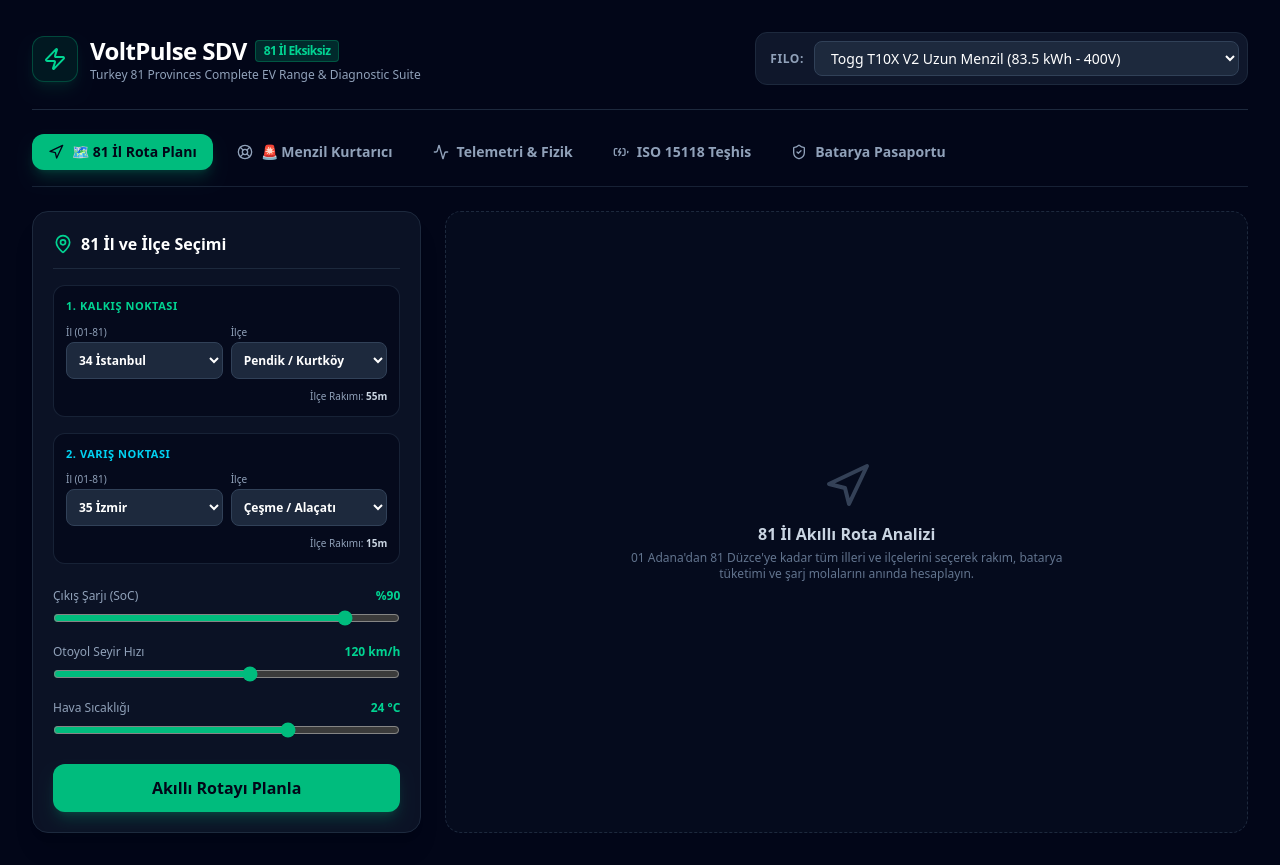
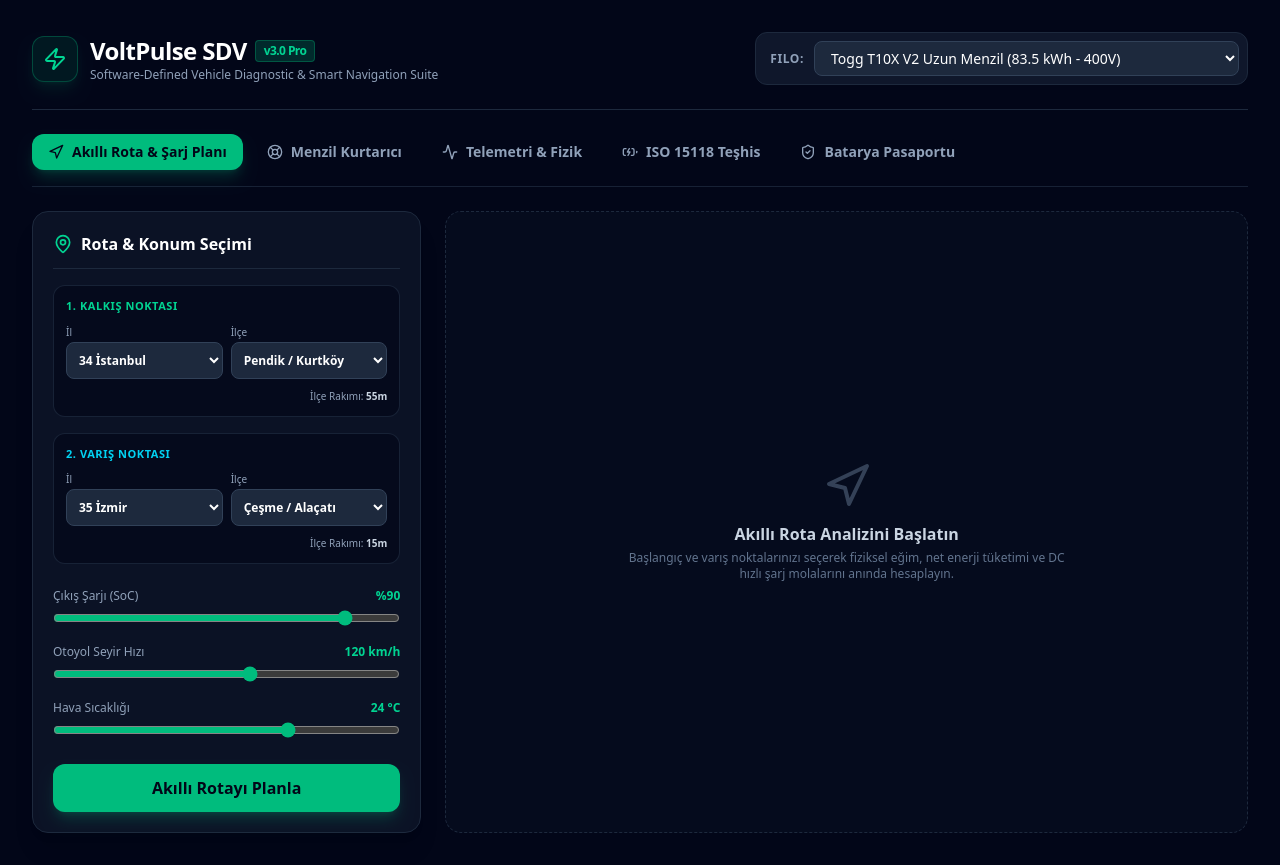
Before and after one commit to ardaygun190-lab/VoltPulse_SDV, a React (Vite) app in the folder client/: page / in a window 1280 px wide. Built offline with nearby package versions, Linux system fonts and the light colour scheme.

Commit message:
style: clean up header labels, subtitles and navigation tabs for professional UI

```diff
--- a/client/src/App.tsx
+++ b/client/src/App.tsx
@@ -250,7 +250,7 @@
   }
 ];
 
-// --- 81 İLİN TAMAMI (01'DEN 81'E EKSİKSİZ PLAKA SIRASI) ---
+// --- 81 İLİN TAMAMI (01 - 81 EKSİKSİZ PLAKA SIRASIYLA) ---
 interface DistrictItem {
   id: string;
   name: string;
@@ -399,7 +399,7 @@
 
   // Kalkış Seçim Yardımcıları
   const currentOrigProvince = useMemo(() =>
-    TURKEY_PROVINCES.find(p => p.id === origProvinceId) || TURKEY_PROVINCES[33], // 34 İstanbul
+    TURKEY_PROVINCES.find(p => p.id === origProvinceId) || TURKEY_PROVINCES[33],
     [origProvinceId]
   );
   const currentOrigDistrict = useMemo(() =>
@@ -409,7 +409,7 @@
 
   // Varış Seçim Yardımcıları
   const currentDestProvince = useMemo(() =>
-    TURKEY_PROVINCES.find(p => p.id === destProvinceId) || TURKEY_PROVINCES[34], // 35 İzmir
+    TURKEY_PROVINCES.find(p => p.id === destProvinceId) || TURKEY_PROVINCES[34],
     [destProvinceId]
   );
   const currentDestDistrict = useMemo(() =>
@@ -430,7 +430,7 @@
     setDestDistrictId(p.districts[0].id);
   };
 
-  // --- HAVERSINE İKİ İLÇE ARASI MESAFE HESABI ---
+  // --- HAVERSINE GERÇEK KARAYOLU MESAFE HESABI ---
   const calculateDistanceKm = (d1: DistrictItem, d2: DistrictItem) => {
     const R = 6371;
     const dLat = ((d2.lat - d1.lat) * Math.PI) / 180;
@@ -693,9 +693,9 @@
           </div>
           <div>
             <h1 className="text-2xl font-bold tracking-tight text-white flex items-center gap-2">
-              VoltPulse SDV <span className="text-xs px-2 py-0.5 rounded bg-emerald-500/20 text-emerald-400 border border-emerald-500/30">81 İl Eksiksiz</span>
+              VoltPulse SDV <span className="text-xs px-2 py-0.5 rounded bg-emerald-500/20 text-emerald-400 border border-emerald-500/30">v3.0 Pro</span>
             </h1>
-            <p className="text-xs text-slate-400">Turkey 81 Provinces Complete EV Range & Diagnostic Suite</p>
+            <p className="text-xs text-slate-400">Software-Defined Vehicle Diagnostic & Smart Navigation Suite</p>
           </div>
         </div>
 
@@ -726,7 +726,7 @@
               : 'text-slate-400 hover:text-white hover:bg-slate-900'
           }`}
         >
-          <Navigation className="w-4 h-4" /> 🗺️ 81 İl Rota Planı
+          <Navigation className="w-4 h-4" /> Akıllı Rota & Şarj Planı
         </button>
         <button
           onClick={() => setActiveTab('saver')}
@@ -736,7 +736,7 @@
               : 'text-slate-400 hover:text-white hover:bg-slate-900'
           }`}
         >
-          <LifeBuoy className="w-4 h-4" /> 🚨 Menzil Kurtarıcı
+          <LifeBuoy className="w-4 h-4" /> Menzil Kurtarıcı
         </button>
         <button
           onClick={() => setActiveTab('telemetry')}
@@ -773,13 +773,13 @@
       {/* Ana Gövde */}
       <main className="max-w-7xl mx-auto mt-6">
 
-        {/* 1. SEKME: 81 İL ROTA PLANI */}
+        {/* 1. SEKME: ROTA VE ŞARJ PLANI */}
         {activeTab === 'route' && (
           <div className="grid grid-cols-1 lg:grid-cols-3 gap-6">
             <div className="bg-slate-900/70 border border-slate-800 rounded-2xl p-5 flex flex-col justify-between shadow-xl">
               <div className="space-y-4">
                 <h2 className="text-base font-bold text-white flex items-center gap-2 border-b border-slate-800 pb-3">
-                  <MapPin className="w-5 h-5 text-emerald-400" /> 81 İl ve İlçe Seçimi
+                  <MapPin className="w-5 h-5 text-emerald-400" /> Rota & Konum Seçimi
                 </h2>
 
                 {/* 1. KALKIŞ NOKTASI */}
@@ -790,7 +790,7 @@
 
                   <div className="grid grid-cols-2 gap-2">
                     <div>
-                      <label className="text-[10px] text-slate-400 block mb-0.5">İl (01-81)</label>
+                      <label className="text-[10px] text-slate-400 block mb-0.5">İl</label>
                       <select
                         value={origProvinceId}
                         onChange={(e) => handleOrigProvinceChange(e.target.value)}
@@ -829,7 +829,7 @@
 
                   <div className="grid grid-cols-2 gap-2">
                     <div>
-                      <label className="text-[10px] text-slate-400 block mb-0.5">İl (01-81)</label>
+                      <label className="text-[10px] text-slate-400 block mb-0.5">İl</label>
                       <select
                         value={destProvinceId}
                         onChange={(e) => handleDestProvinceChange(e.target.value)}
@@ -1006,9 +1006,9 @@
               ) : (
                 <div className="h-full min-h-[320px] bg-slate-900/30 border border-dashed border-slate-800 rounded-2xl p-12 flex flex-col items-center justify-center text-center">
                   <Navigation className="w-12 h-12 text-slate-600 mb-3 animate-pulse" />
-                  <h3 className="text-base font-semibold text-slate-300">81 İl Akıllı Rota Analizi</h3>
+                  <h3 className="text-base font-semibold text-slate-300">Akıllı Rota Analizini Başlatın</h3>
                   <p className="text-xs text-slate-500 max-w-md mt-1">
-                    01 Adana'dan 81 Düzce'ye kadar tüm illeri ve ilçelerini seçerek rakım, batarya tüketimi ve şarj molalarını anında hesaplayın.
+                    Başlangıç ve varış noktalarınızı seçerek fiziksel eğim, net enerji tüketimi ve DC hızlı şarj molalarını anında hesaplayın.
                   </p>
                 </div>
               )}
```
